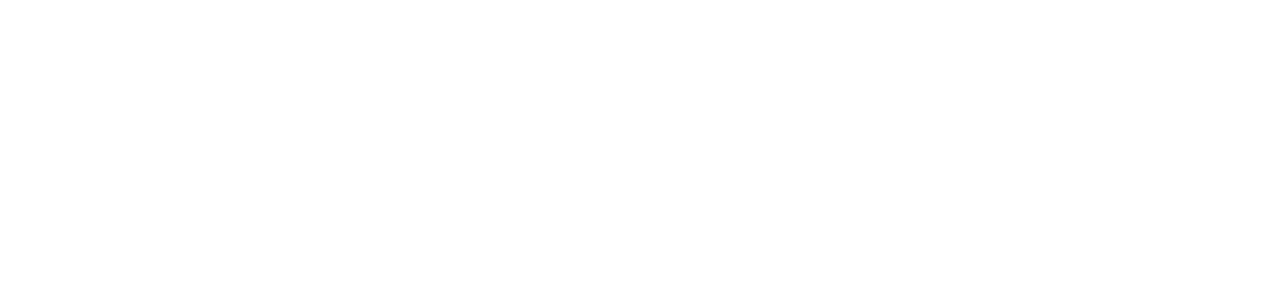
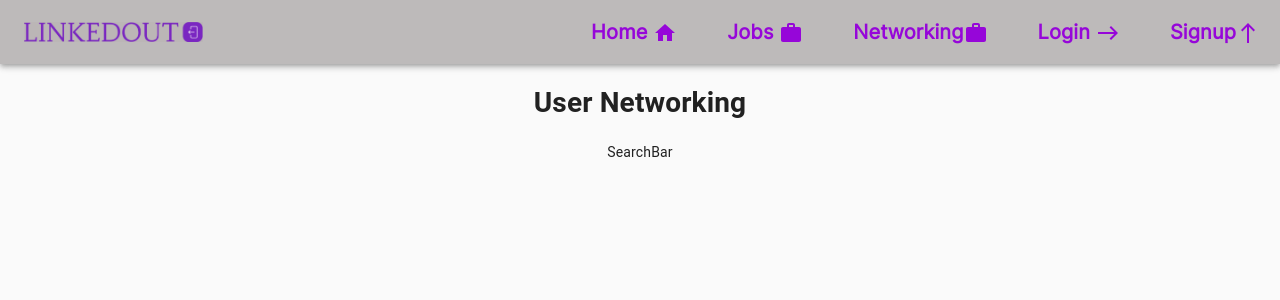
Before and after one commit to cckarabatsos/SOEN390_Team13, a React (Create React App) app in the folder soen390_web/: page /UserNetworking in a window 1280 px wide. Before the commit this address had no page. Shown: the top 300 px of the page. Built offline with nearby package versions, Linux system fonts and the light colour scheme.

Commit message:
move navbar out of

```diff
--- a/soen390_web/src/App.js
+++ b/soen390_web/src/App.js
@@ -3,16 +3,20 @@
 import { BrowserRouter as Router, Route, Routes } from "react-router-dom";
 import Login from "./pages/Login";
 import Signup from "./pages/Signup";
-import UserProfile from "./pages/UserProfile"
+import UserProfile from "./pages/UserProfile";
+import UserNetworking from "./pages/UserNetworking";
+import Navbar from "./components/NavBar";
 
 const AppWrapper = () => {
   return (
     <div className="App">
       <Router>
+        <Navbar />
         <Routes>
           <Route path="/" element={<Login />} />
-          <Route path="/Signup" element={<Signup/>} />
-          <Route path="/UserProfile" element={<UserProfile/>} />
+          <Route path="/Signup" element={<Signup />} />
+          <Route path="/UserProfile" element={<UserProfile />} />
+          <Route path="/UserNetworking" element={<UserNetworking />} />
         </Routes>
       </Router>
     </div>
--- a/soen390_web/src/components/NavBar.jsx
+++ b/soen390_web/src/components/NavBar.jsx
@@ -16,7 +16,7 @@
 import "../styles/components/navbar.css";
 import DrawerComponent from "./Drawer";
 
-function Navbar({}) {
+function Navbar() {
   const theme = useTheme();
   const isMobile = useMediaQuery(theme.breakpoints.down("md"));
   const [userData, setUseData] = React.useState({});
@@ -28,7 +28,6 @@
     } else {
       setUseData(false);
     }
-    console.log(data);
   }, []);
 
   const signout = () => {
@@ -51,7 +50,10 @@
               <Link data-testid="job-1" to="/" className="link">
                 Jobs <WorkIcon className="icon" sx={{ color: "#9606D9" }} />
               </Link>
-
+              <Link data-testid="job-1" to="/UserNetworking" className="link">
+                Networking
+                <WorkIcon className="icon" sx={{ color: "#9606D9" }} />
+              </Link>
               {!userData ? (
                 <>
                   <Link
--- /dev/null
+++ b/soen390_web/src/components/SearchBar.jsx
@@ -0,0 +1,7 @@
+import React from "react";
+
+const SearchBar = () => {
+  return <div>SearchBar</div>;
+};
+
+export default SearchBar;
--- a/soen390_web/src/pages/Login.jsx
+++ b/soen390_web/src/pages/Login.jsx
@@ -31,9 +31,8 @@
   };
 
   return (
-    <div data-testid='login-1'>
+    <div data-testid="login-1">
       <>
-      <NavBar />
         <div className="background-color">
           <div
             className="background"
--- a/soen390_web/src/pages/Signup.jsx
+++ b/soen390_web/src/pages/Signup.jsx
@@ -49,9 +49,8 @@
   };
 
   return (
-    <div data-testid='signup-1'>
+    <div data-testid="signup-1">
       <>
-      <NavBar />
         <div className="background-color">
           <div
             className="signup"
@@ -61,7 +60,7 @@
           >
             <div className="form-group">
               <div>
-              <h1 data-testid='signuptitle-1'>Sign Up</h1>
+                <h1 data-testid="signuptitle-1">Sign Up</h1>
                 <Grid container spacing={2}>
                   <Grid className="field-name" item xs={4}>
                     First Name
@@ -149,7 +148,9 @@
                         variant="outlined"
                         size="small"
                         value={confirmPasswordInput}
-                      onChange={(e) => setConfirmPasswordInput(e.target.value)}
+                        onChange={(e) =>
+                          setConfirmPasswordInput(e.target.value)
+                        }
                       />
                     </div>
                   </Grid>
--- /dev/null
+++ b/soen390_web/src/pages/UserNetworking.jsx
@@ -0,0 +1,13 @@
+import React from "react";
+import SearchBar from "../components/SearchBar";
+
+const UserNetworking = () => {
+  return (
+    <div data-testid="login-1">
+      <h1>User Networking</h1>
+      <SearchBar />
+    </div>
+  );
+};
+
+export default UserNetworking;
--- a/soen390_web/src/pages/UserProfile.jsx
+++ b/soen390_web/src/pages/UserProfile.jsx
@@ -1,8 +1,7 @@
 import { Button, Grid, IconButton, Typography } from "@material-ui/core";
 import DeleteIcon from "@mui/icons-material/Delete";
 import EditIcon from "@mui/icons-material/Edit";
-import React from "react";
-import { useEffect } from "react";
+import React, { useEffect } from "react";
 import { useNavigate } from "react-router-dom";
 import picture from "../assets/default_picture.jpg";
 import background from "../assets/profile_background.svg";
@@ -12,7 +11,6 @@
 import AddExperienceDialog from "../components/AddExperienceDialog";
 import AddSkillDialog from "../components/AddSkillDialog";
 import Footer from "../components/Footer";
-import NavBar from "../components/NavBar";
 import SubFooter from "../components/SubFooter";
 import "../styles/components/UserProfile.css";
 
@@ -42,7 +40,6 @@
 
   return (
     <>
-      <NavBar />
       <div className="background-color">
         <div
           className="background-image"
```
Also changed, not shown: soen390_web/src/components/AddEducationDialog.jsx (+7 -8 lines). Lines whose indentation alone changed are shown as unchanged.
